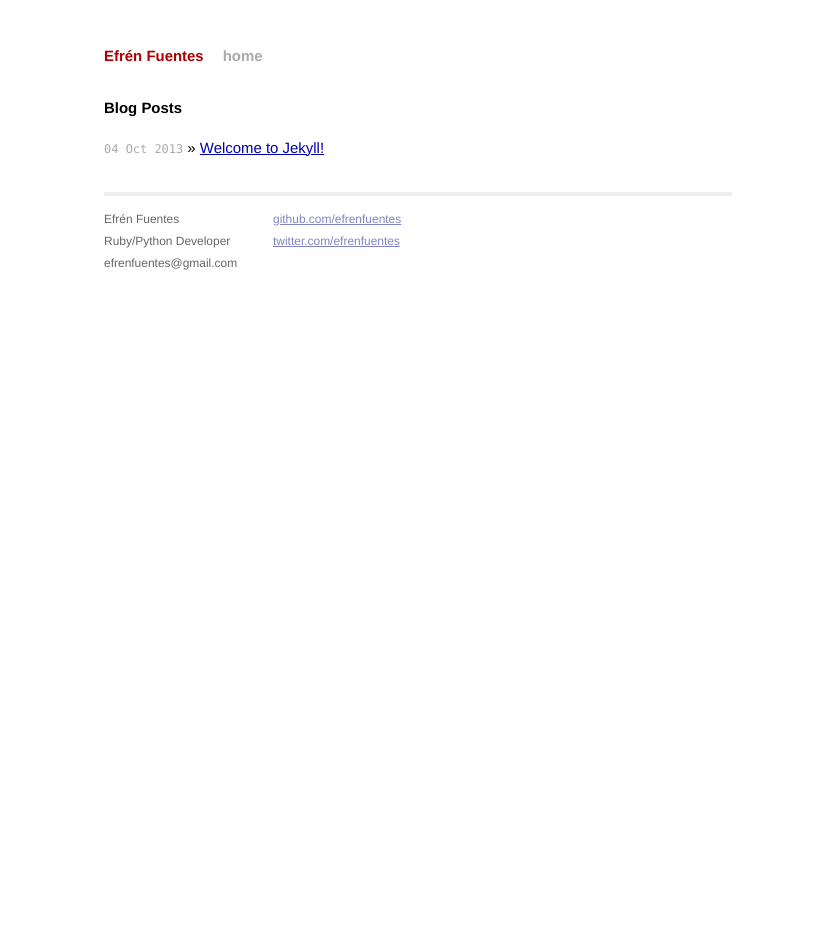
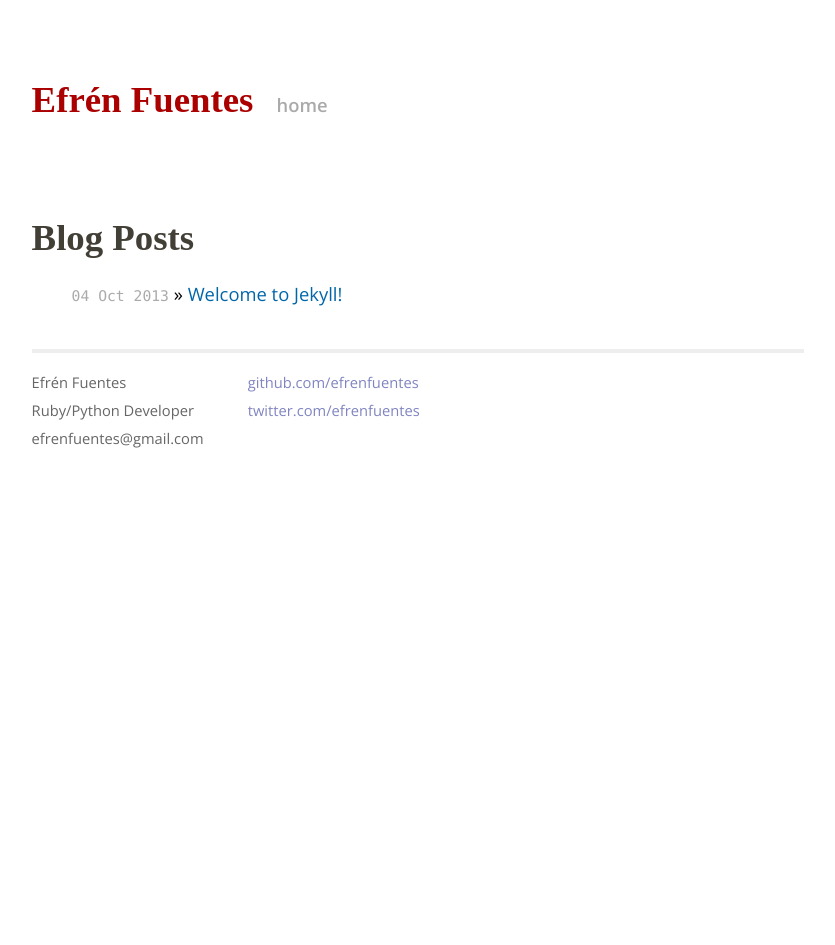
Before and after one commit to efrenfuentes/efrenfuentes.github.io, a Jekyll site: the page built from index.html, in a window 1280 px wide. Shown: the whole page, without its empty margins (222-1057 px from the left). Built offline with Jekyll 4.4.1, drawn with Linux system fonts in a browser that asks for light colours; some web fonts are replaced; Markdown is read by kramdown in place of the engine named in the settings; after the commit the page ends 900 px from its top, so only the background shows below that.

Commit message:
Agregando fuentes de google

```diff
--- a/_layouts/default.html
+++ b/_layouts/default.html
@@ -5,6 +5,10 @@
         <meta http-equiv="X-UA-Compatible" content="IE=edge,chrome=1">
         <title>{{ page.title }}</title>
         <meta name="viewport" content="width=device-width">
+
+        <!-- Google Fonts -->
+        <link href='http://fonts.googleapis.com/css?family=Open+Sans:400italic,400,600' rel='stylesheet' type='text/css'>
+        <link href='http://fonts.googleapis.com/css?family=Droid+Serif' rel='stylesheet' type='text/css'>
 
         <!-- syntax highlighting CSS -->
         <link rel="stylesheet" href="/static/css/syntax.css">
--- a/static/css/main.css
+++ b/static/css/main.css
@@ -4,30 +4,56 @@
 /*
 /*****************************************************************************/
 
-/* Global Reset */
-* {
-  margin: 0;
-  padding: 0;
+body {
+  margin-top: 20px;
+  font-family: 'Open sans', sans-serif;
+  font-size: 16px;
 }
 
-html, body { height: 100%; }
-
-body {
-  background-color: #FFF;
-  font: 13.34px Helvetica, Arial, sans-serif;
-  font-size: small;
-  text-align: center;
+p {
+  line-height: 28px;
 }
 
-h1, h2, h3, h4, h5, h6 {
-  font-size: 100%; }
+h1,h2,h3,h4 {
+  font-family: 'Droid Serif', serif;
+  color: #423F37;
+}
 
-h1 { margin-bottom: 1em; }
-p { margin: 1em 0; }
+h1 {
+  font-size: 2em;
+  line-height: 40px;
+  margin-bottom: 20px;
+  font-weight: bold;
+}
 
-a         { color: #00a; }
-a:hover   { color: #000; }
-a:visited { color: #a0a; }
+h2 {
+  font-size: 1.5em;
+  line-height: 1.3em;
+  padding-bottom: 0.4em;
+}
+
+h3 {
+  font-size: 20px;
+}
+
+h4 {
+  font-size: 18px;
+}
+
+a {
+  color: #06A;
+  text-decoration: none;
+}
+
+a:hover {
+  color: #06A;
+  text-decoration: underline;
+  cursor: pointer;
+}
+
+a:visited {
+  color: #607890;
+}
 
 /*****************************************************************************/
 /*
```
